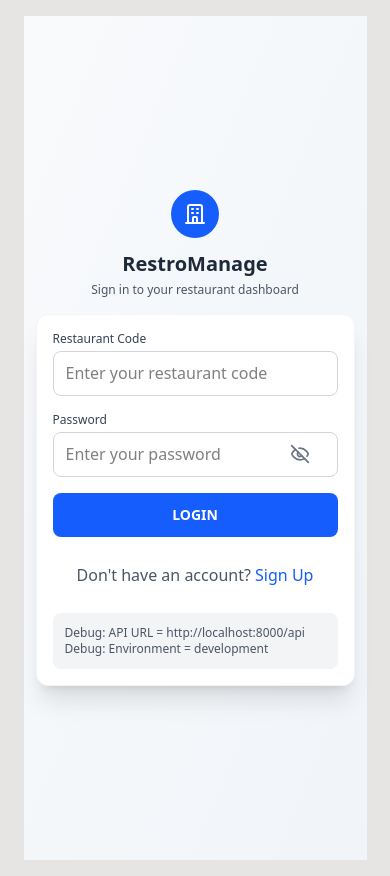
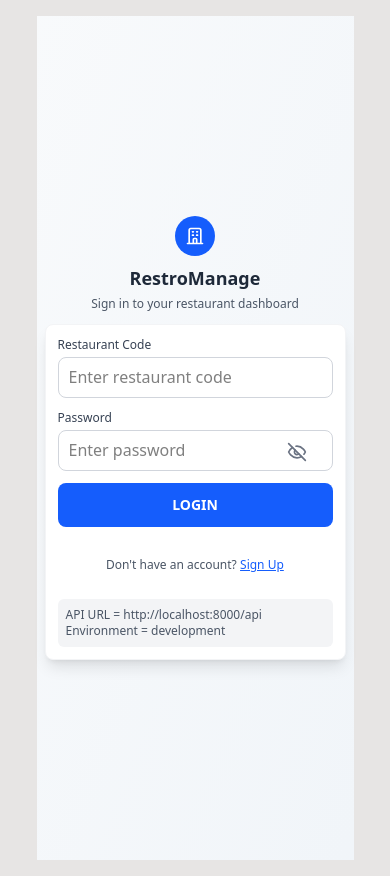
Before and after one commit to Dhruvin-NorthStarwin/Task-Deploy, a React (Vite) app in the folder frontend/: page / in a window 390 px wide. Built offline with nearby package versions, Linux system fonts and the light colour scheme.

Commit message:
ULTRA-RESPONSIVE: Complete mobile-first redesign of LoginComponent with perfect mobile optimization

```diff
--- a/frontend/src/components/LoginComponent.tsx
+++ b/frontend/src/components/LoginComponent.tsx
@@ -28,8 +28,8 @@ const NotificationComponent: React.FC<{ notification: Notification | null }> = (
   if (!notification) return null;
   const bgColor = notification.type === 'success' ? 'bg-green-500' : 'bg-red-500';
   return (
-    <div className={`fixed top-5 right-5 text-white py-3 px-6 rounded-lg shadow-lg transition-opacity duration-300 z-50 ${bgColor}`}>
-      <p>{notification.message}</p>
+    <div className={`fixed top-3 left-2 right-2 xs:top-4 xs:left-4 xs:right-4 sm:top-5 sm:left-auto sm:right-5 sm:max-w-md text-white py-2 xs:py-3 px-3 xs:px-4 sm:px-6 rounded-md sm:rounded-lg shadow-lg transition-opacity duration-300 z-50 ${bgColor}`}>
+      <p className="text-xs xs:text-sm sm:text-base break-words">{notification.message}</p>
     </div>
   );
 };
@@ -109,28 +109,28 @@ const LoginComponent: React.FC<{
   };
 
   return (
-    <div className="min-h-screen flex items-center justify-center bg-gradient-to-br from-slate-50 to-slate-100 px-3 sm:px-4 py-4 sm:py-8">
-      <div className="w-full max-w-sm sm:max-w-md">
-        {/* Logo Section */}
-        <div className="text-center mb-4 sm:mb-6 md:mb-8">
-          <div className="inline-flex items-center justify-center w-12 h-12 sm:w-16 sm:h-16 bg-blue-600 rounded-full mb-3 sm:mb-4">
-            <svg className="w-6 h-6 sm:w-8 sm:h-8 text-white" fill="none" stroke="currentColor" viewBox="0 0 24 24">
+    <div className="min-h-screen bg-gradient-to-br from-slate-50 to-slate-100 p-2 sm:p-4 flex items-center justify-center">
+      <div className="w-full max-w-xs sm:max-w-sm md:max-w-md lg:max-w-lg">
+        {/* Logo Section - Ultra Mobile Optimized */}
+        <div className="text-center mb-3 sm:mb-4 md:mb-6">
+          <div className="inline-flex items-center justify-center w-10 h-10 xs:w-12 xs:h-12 sm:w-14 sm:h-14 md:w-16 md:h-16 bg-blue-600 rounded-full mb-2 sm:mb-3">
+            <svg className="w-5 h-5 xs:w-6 xs:h-6 sm:w-7 sm:h-7 md:w-8 md:h-8 text-white" fill="none" stroke="currentColor" viewBox="0 0 24 24">
               <path strokeLinecap="round" strokeLinejoin="round" strokeWidth={2} d="M19 21V5a2 2 0 00-2-2H7a2 2 0 00-2 2v16m14 0h2m-2 0h-5m-9 0H3m2 0h5M9 7h1m-1 4h1m4-4h1m-1 4h1m-5 10v-5a1 1 0 011-1h2a1 1 0 011 1v5m-4 0h4" />
             </svg>
           </div>
-          <h1 className="text-xl sm:text-2xl md:text-3xl font-bold text-gray-800 mb-1 sm:mb-2">RestroManage</h1>
-          <p className="text-gray-600 text-xs sm:text-sm md:text-base">Sign in to your restaurant dashboard</p>
+          <h1 className="text-lg xs:text-xl sm:text-2xl md:text-3xl font-bold text-gray-800 mb-1">RestroManage</h1>
+          <p className="text-gray-600 text-xs xs:text-sm md:text-base px-2">Sign in to your restaurant dashboard</p>
         </div>
 
         {/* iOS Storage Debug Info */}
         <IOSStorageDebug />
 
-        {/* Login Form */}
-        <div className="bg-white rounded-xl sm:rounded-2xl shadow-xl p-4 sm:p-6 md:p-8 border border-gray-100">
-          <form onSubmit={handleSubmit} className="space-y-4 sm:space-y-6">
-            {/* Restaurant Code Field */}
+        {/* Login Form - Ultra Responsive */}
+        <div className="bg-white rounded-lg sm:rounded-xl md:rounded-2xl shadow-lg sm:shadow-xl p-3 xs:p-4 sm:p-6 md:p-8 border border-gray-100">
+          <form onSubmit={handleSubmit} className="space-y-3 xs:space-y-4 sm:space-y-5 md:space-y-6">
+            {/* Restaurant Code Field - Ultra Responsive */}
             <div>
-              <label htmlFor="restaurantCode" className="block text-xs sm:text-sm font-medium text-gray-700 mb-1 sm:mb-2">
+              <label htmlFor="restaurantCode" className="block text-xs sm:text-sm font-medium text-gray-700 mb-1 xs:mb-1.5 sm:mb-2">
                 Restaurant Code
               </label>
               <input
@@ -138,16 +138,16 @@ const LoginComponent: React.FC<{
                 type="text"
                 value={restaurantCode}
                 onChange={(e) => setRestaurantCode(e.target.value)}
-                className="w-full px-3 sm:px-4 py-2.5 sm:py-3 border border-gray-300 rounded-lg focus:ring-2 focus:ring-blue-500 focus:border-transparent transition-all duration-200 text-sm sm:text-base md:text-lg"
-                placeholder="Enter your restaurant code"
+                className="w-full px-2.5 xs:px-3 sm:px-4 py-2 xs:py-2.5 sm:py-3 border border-gray-300 rounded-md sm:rounded-lg focus:ring-2 focus:ring-blue-500 focus:border-transparent transition-all duration-200 text-sm xs:text-base sm:text-lg font-medium"
+                placeholder="Enter restaurant code"
                 required
                 autoComplete="username"
               />
             </div>
 
-            {/* Password Field */}
+            {/* Password Field - Ultra Responsive */}
             <div>
-              <label htmlFor="password" className="block text-xs sm:text-sm font-medium text-gray-700 mb-1 sm:mb-2">
+              <label htmlFor="password" className="block text-xs sm:text-sm font-medium text-gray-700 mb-1 xs:mb-1.5 sm:mb-2">
                 Password
               </label>
               <div className="relative">
@@ -156,59 +156,59 @@ const LoginComponent: React.FC<{
                   type={isPasswordVisible ? 'text' : 'password'}
                   value={password}
                   onChange={(e) => setPassword(e.target.value)}
-                  className="w-full px-3 sm:px-4 py-2.5 sm:py-3 pr-10 sm:pr-12 border border-gray-300 rounded-lg focus:ring-2 focus:ring-blue-500 focus:border-transparent transition-all duration-200 text-sm sm:text-base md:text-lg"
-                  placeholder="Enter your password"
+                  className="w-full px-2.5 xs:px-3 sm:px-4 py-2 xs:py-2.5 sm:py-3 pr-8 xs:pr-10 sm:pr-12 border border-gray-300 rounded-md sm:rounded-lg focus:ring-2 focus:ring-blue-500 focus:border-transparent transition-all duration-200 text-sm xs:text-base sm:text-lg font-medium"
+                  placeholder="Enter password"
                   required
                   autoComplete="current-password"
                 />
                 <button
                   type="button"
                   onClick={() => setIsPasswordVisible(!isPasswordVisible)}
-                  className="absolute inset-y-0 right-2 sm:right-3 flex items-center hover:text-blue-500 transition-colors p-1"
+                  className="absolute inset-y-0 right-1.5 xs:right-2 sm:right-3 flex items-center hover:text-blue-500 transition-colors p-1 xs:p-1.5"
                 >
                   <PasswordToggleIcon isVisible={isPasswordVisible} />
                 </button>
               </div>
             </div>
 
-            {/* Login Button */}
+            {/* Login Button - Ultra Responsive */}
             <button
               type="submit"
               disabled={isLoading}
-              className="w-full bg-blue-600 hover:bg-blue-700 disabled:bg-gray-400 text-white font-semibold py-2.5 sm:py-3 px-4 sm:px-6 rounded-lg transition-all duration-200 focus:ring-2 focus:ring-blue-500 focus:ring-offset-2 disabled:cursor-not-allowed flex items-center justify-center text-sm sm:text-base md:text-lg"
+              className="w-full bg-blue-600 hover:bg-blue-700 disabled:bg-gray-400 text-white font-semibold py-2.5 xs:py-3 sm:py-3.5 px-3 xs:px-4 sm:px-6 rounded-md sm:rounded-lg transition-all duration-200 focus:ring-2 focus:ring-blue-500 focus:ring-offset-2 disabled:cursor-not-allowed flex items-center justify-center text-sm xs:text-base sm:text-lg min-h-[44px]"
             >
               {isLoading ? (
                 <>
-                  <svg className="animate-spin -ml-1 mr-3 h-5 w-5 text-white" xmlns="http://www.w3.org/2000/svg" fill="none" viewBox="0 0 24 24">
+                  <svg className="animate-spin -ml-1 mr-2 xs:mr-3 h-4 w-4 xs:h-5 xs:w-5 text-white" xmlns="http://www.w3.org/2000/svg" fill="none" viewBox="0 0 24 24">
                     <circle className="opacity-25" cx="12" cy="12" r="10" stroke="currentColor" strokeWidth="4"></circle>
                     <path className="opacity-75" fill="currentColor" d="M4 12a8 8 0 018-8V0C5.373 0 0 5.373 0 12h4zm2 5.291A7.962 7.962 0 014 12H0c0 3.042 1.135 5.824 3 7.938l3-2.647z"></path>
                   </svg>
-                  Signing in...
+                  <span className="text-xs xs:text-sm sm:text-base">Signing in...</span>
                 </>
               ) : (
-                'LOGIN'
+                <span className="text-sm xs:text-base sm:text-lg font-bold">LOGIN</span>
               )}
             </button>
 
-            {/* Signup Link */}
-            <div className="text-center">
-              <p className="text-gray-600">
+            {/* Signup Link - Mobile Optimized */}
+            <div className="text-center pt-1 xs:pt-2">
+              <p className="text-gray-600 text-xs xs:text-sm">
                 Don't have an account?{' '}
                 <button
                   type="button"
                   onClick={onShowSignup}
-                  className="text-blue-600 hover:text-blue-700 font-medium transition-colors duration-200"
+                  className="text-blue-600 hover:text-blue-700 font-medium transition-colors duration-200 underline"
                 >
                   Sign Up
                 </button>
               </p>
             </div>
 
-            {/* Debug Info (only in development) */}
+            {/* Debug Info (only in development) - Mobile Optimized */}
             {config.DEBUG && (
-              <div className="mt-4 p-3 bg-gray-100 rounded-lg text-xs text-gray-600">
-                <p>Debug: API URL = {config.API_BASE_URL}</p>
-                <p>Debug: Environment = {config.ENVIRONMENT}</p>
+              <div className="mt-2 xs:mt-3 sm:mt-4 p-2 xs:p-3 bg-gray-100 rounded-md sm:rounded-lg text-xs text-gray-600">
+                <p className="break-all">API URL = {config.API_BASE_URL}</p>
+                <p>Environment = {config.ENVIRONMENT}</p>
               </div>
             )}
           </form>
--- a/frontend/src/index.css
+++ b/frontend/src/index.css
@@ -239,3 +239,53 @@ select:focus-visible {
     min-width: 44px;
   }
 }
+
+/* Mobile-First Ultra Responsive Design for Login */
+@media (max-width: 374px) {
+  /* Ultra small phones */
+  .login-container {
+    padding: 0.5rem !important;
+  }
+
+  input, button {
+    font-size: 14px !important;
+    padding: 8px 12px !important;
+  }
+
+  h1 {
+    font-size: 1.25rem !important;
+  }
+}
+
+@media (min-width: 375px) and (max-width: 474px) {
+  /* Standard mobile phones */
+  .login-form {
+    padding: 1rem !important;
+  }
+}
+
+@media (max-width: 640px) {
+  /* All mobile devices */
+  * {
+    -webkit-tap-highlight-color: transparent;
+  }
+
+  input[type="text"],
+  input[type="password"] {
+    font-size: 16px !important; /* Prevents zoom on iOS */
+    -webkit-appearance: none;
+    appearance: none;
+    border-radius: 8px;
+  }
+
+  button {
+    min-height: 44px !important; /* iOS touch target */
+    -webkit-appearance: none;
+    appearance: none;
+    border-radius: 8px;
+  }
+
+  .form-container {
+    box-shadow: 0 4px 6px -1px rgba(0, 0, 0, 0.1);
+  }
+}
```
